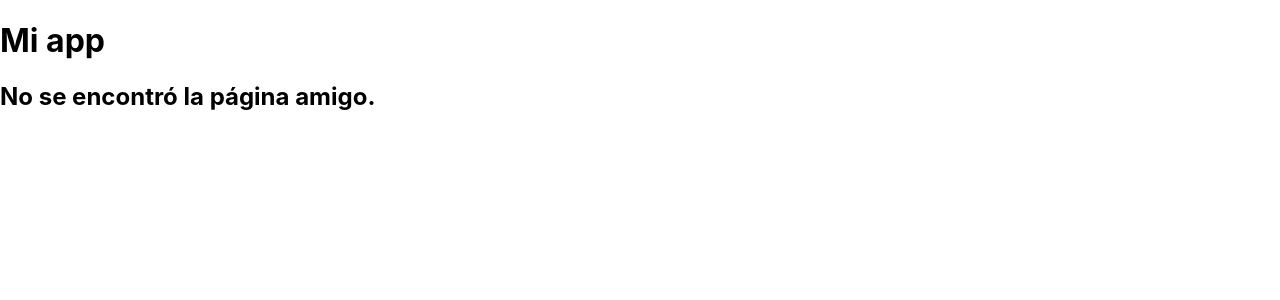
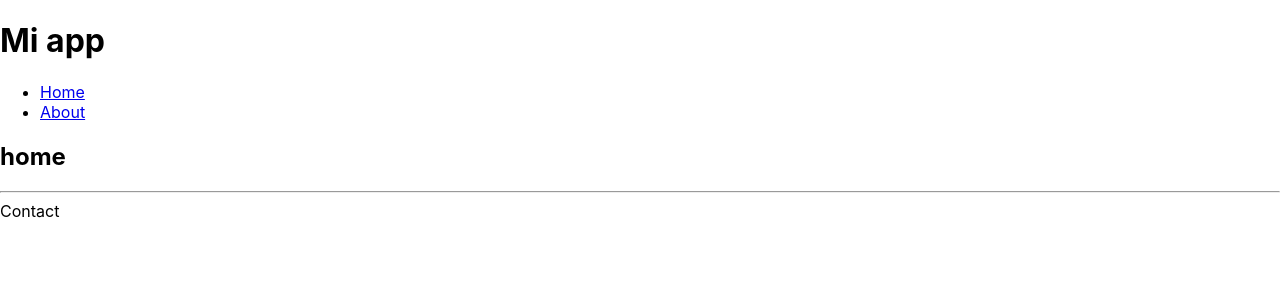
Before and after one commit to adrian1426/ReactJS_React-router-dom6-ejemplo, a React (Create React App) app: page /contacts/0 in a window 1280 px wide. Shown: the top 300 px of the page. Built offline with nearby package versions, Linux system fonts and the light colour scheme.

Commit message:
Rutas hijas con outlet component

```diff
--- a/src/App.js
+++ b/src/App.js
@@ -7,15 +7,17 @@ const router = createBrowserRouter([
   {
     path: '/',
     element: <HomeRoute />,
-    errorElement: <h2>No se encontró la página amigo.</h2>
+    errorElement: <h2>No se encontró la página amigo.</h2>,
+    children: [
+      {
+        path: 'contacts/:contactId',
+        element: <ContactRoute />
+      }
+    ]
   },
   {
     path: '/about',
     element: <AboutRoute />
-  },
-  {
-    path: '/contact',
-    element: <ContactRoute />
   }
 ]);
 
--- a/src/components/Menu.jsx
+++ b/src/components/Menu.jsx
@@ -10,9 +10,6 @@ const Menu = () => {
         <li>
           <Link to="/about">About</Link>
         </li>
-        <li>
-          <Link to="/contact">Contact</Link>
-        </li>
       </ul>
     </nav>
   );
--- a/src/routes/HomeRoute.jsx
+++ b/src/routes/HomeRoute.jsx
@@ -1,9 +1,19 @@
+import { Outlet } from "react-router-dom";
 import Menu from "../components/Menu";
 
 const HomeRoute = () => {
   return (
     <div>
       <Menu />
+      <h2>
+        home
+      </h2>
+
+      <hr />
+
+      <div>
+        <Outlet />
+      </div>
     </div>
   );
 };
```
